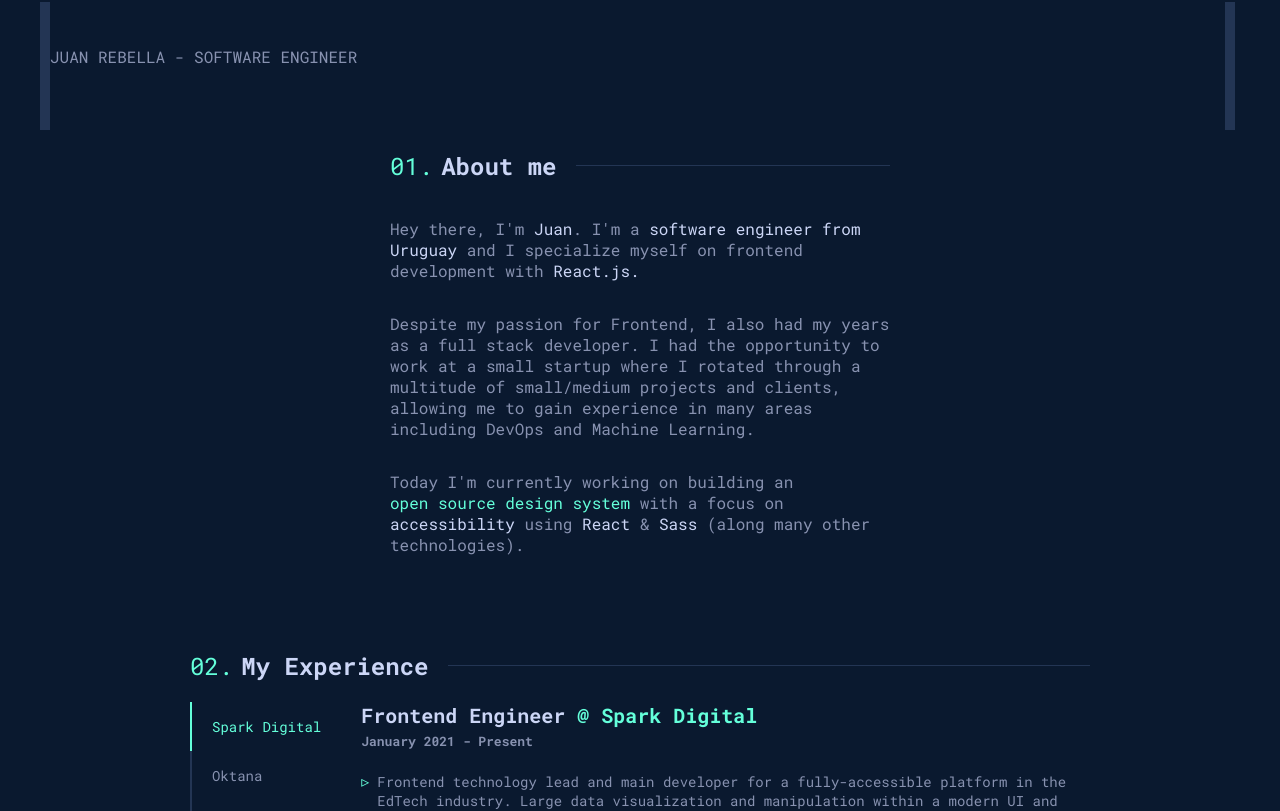
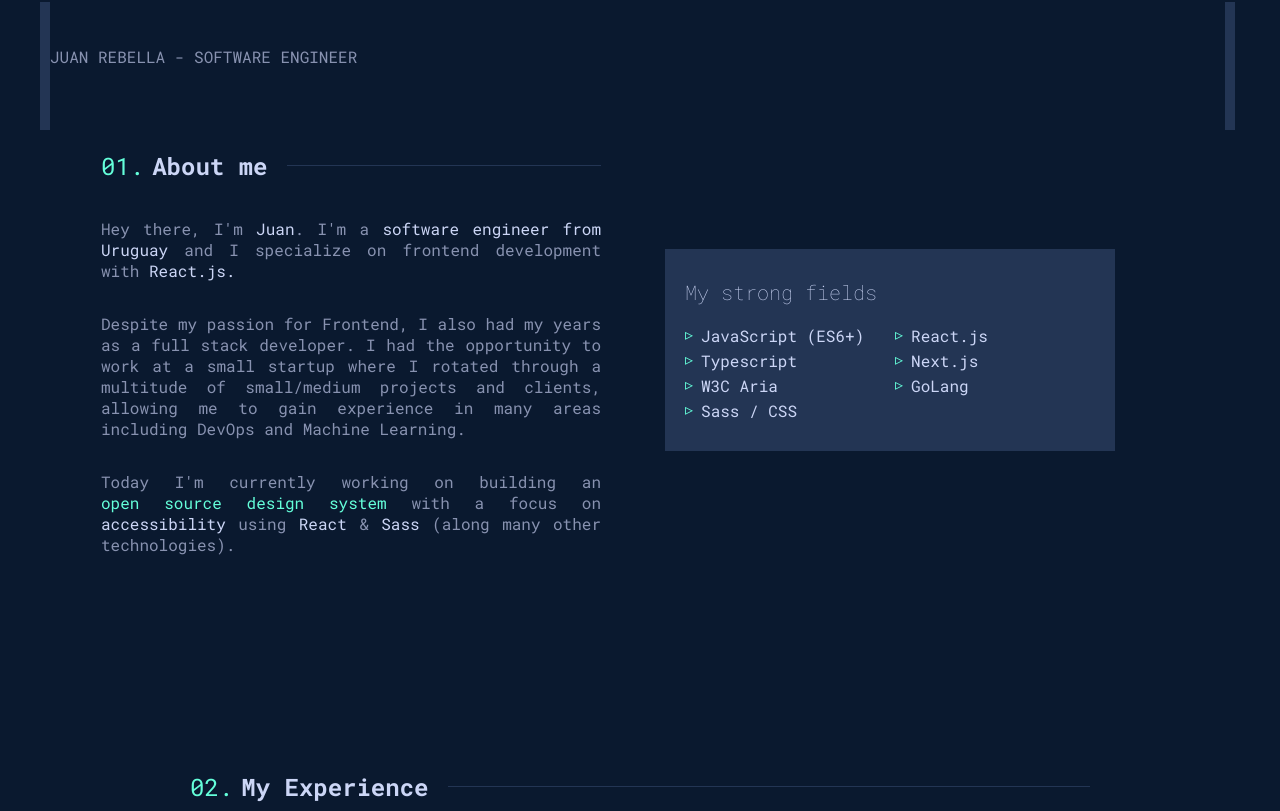
Before and after one commit to JRebella/portfolio, a Next.js app: page / in a window 1280 px wide. Shown: the part 670-1481 px from the top of the page. Built offline with nearby package versions, Linux system fonts and the light colour scheme.

Commit message:
feat: ul reusable styles, expand about section

```diff
--- /dev/null
+++ b/components/UnorderedList/ul.module.scss
@@ -0,0 +1,20 @@
+@mixin unordered-list {
+  padding: 0;
+  list-style: none;
+
+  li {
+    margin-bottom: 18px;
+    display: flex;
+    white-space: pre-wrap;
+
+    &::before {
+      content: "▹";
+      display: block;
+
+      color: var(--ds-primary);
+      font-size: 16px;
+      line-height: 1.1;
+      margin-right: 8px;
+    }
+  }
+}
--- a/components/layout/Layout.tsx
+++ b/components/layout/Layout.tsx
@@ -27,16 +27,16 @@ const NavBar: FunctionComponent = () => {
       </Link>
       <ol className={styles["link-list"]}>
         <li>
-          <Link href={"#about"}>About</Link>
+          <Link href={"/#about"}>About</Link>
         </li>
         <li>
-          <Link href={"#experience"}>Experience</Link>
+          <Link href={"/#experience"}>Experience</Link>
         </li>
         {/* <li>
           <Link href={"#projects"}>Projects</Link>
         </li> */}
         <li>
-          <Link href={"#contact"}>Contact</Link>
+          <Link href={"/#contact"}>Contact</Link>
         </li>
       </ol>
     </nav>
--- a/pageComponents/about/about.module.scss
+++ b/pageComponents/about/about.module.scss
@@ -1,7 +1,40 @@
-section.container {
+.container {
+  display: flex;
+  align-items: center;
+  justify-content: center;
+
+  flex-wrap: wrap;
+
+  margin-bottom: 20vh;
+}
+
+section.section-container {
   max-width: 500px;
 
   align-items: flex-start;
+  min-height: min-content;
 
   margin-top: 0;
+
+  text-align: justify;
 }
+
+.technologies {
+  color: var(--ds-text-accent);
+  margin: 12px 64px;
+  padding: 10px 20px;
+  background-color: var(--ds-bg-accent);
+  h3 {
+    font-weight: 100;
+  }
+
+  ul {
+    display: grid;
+    grid-template-columns: repeat(2, minmax(140px, 200px));
+    gap: 0px 10px;
+
+    li {
+      margin-bottom: 4px;
+    }
+  }
+}
--- a/pageComponents/about/aboutSection.tsx
+++ b/pageComponents/about/aboutSection.tsx
@@ -5,21 +5,26 @@ import styles from "./about.module.scss";
 
 const AboutSection: FunctionComponent<ComponentProps<"section">> = () => {
   return (
-    <section className={styles.container} id="about">
-      <h2>About me</h2>
+    <div className={styles.container}>
+      <section
+        className={styles["section-container"]}
+        id="about"
+        aria-labelledby="section-about"
+      >
+        <h2 id="section-about">About me</h2>
 
         <p>
           Hey there, I&apos;m <span className="text-accent">Juan</span>. I&apos;m a{" "}
           <span className="text-accent">software engineer from Uruguay</span> and I
-        specialize myself on frontend development with{" "}
+          specialize on frontend development with{" "}
           <span className="text-accent">React.js.</span>
         </p>
 
         <p>
-        Despite my passion for Frontend, I also had my years as a full stack developer. I
-        had the opportunity to work at a small startup where I rotated through a multitude
-        of small/medium projects and clients, allowing me to gain experience in many areas
-        including DevOps and Machine Learning.
+          Despite my passion for Frontend, I also had my years as a full stack developer.
+          I had the opportunity to work at a small startup where I rotated through a
+          multitude of small/medium projects and clients, allowing me to gain experience
+          in many areas including DevOps and Machine Learning.
         </p>
 
         <p>
@@ -36,6 +41,19 @@ const AboutSection: FunctionComponent<ComponentProps<"section">> = () => {
           <span className="text-accent">Sass</span> (along many other technologies).
         </p>
       </section>
+      <aside aria-labelledby="aside-technologies" className={styles.technologies}>
+        <h3 id="aside-technologies">My strong fields</h3>
+        <ul className="styled-ul">
+          <li>JavaScript (ES6+)</li>
+          <li>React.js</li>
+          <li>Typescript</li>
+          <li>Next.js</li>
+          <li>W3C Aria</li>
+          <li>GoLang</li>
+          <li>Sass / CSS</li>
+        </ul>
+      </aside>
+    </div>
   );
 };
 
--- a/pageComponents/contact/ContactSection.tsx
+++ b/pageComponents/contact/ContactSection.tsx
@@ -9,8 +9,8 @@ import styles from "./contact.module.scss";
 
 const ContactSection: FunctionComponent<ComponentProps<"section">> = () => {
   return (
-    <section className={styles.container} id="contact">
-      <h2>Contact Me</h2>
+    <section className={styles.container} id="contact" aria-labelledby="section-contact">
+      <h2 id="section-contact">Contact Me</h2>
       <p>
         Do you have an interesting project and think I could be a good fit?
         <br />
--- a/pageComponents/experience/ExperienceSection.tsx
+++ b/pageComponents/experience/ExperienceSection.tsx
@@ -8,8 +8,12 @@ import styles from "./experience.module.scss";
 const ExperienceSection: FunctionComponent<ComponentProps<"section">> = () => {
   const [active, setActive] = useState<Key>("spark");
   return (
-    <section className={styles.container} id="experience">
-      <h2>My Experience</h2>
+    <section
+      className={styles.container}
+      id="experience"
+      aria-labelledby="section-experience"
+    >
+      <h2 id="section-experience">My Experience</h2>
       <Tabs onChangeTabID={setActive} activeTabID={active}>
         <TabContent
           title="Spark Digital"
@@ -29,7 +33,7 @@ const ExperienceSection: FunctionComponent<ComponentProps<"section">> = () => {
           </h3>
           <h4>January 2021 - Present</h4>
 
-          <ul>
+          <ul className="styled-ul">
             <li>
               Frontend technology lead and main developer for a fully-accessible platform
               in the EdTech industry. Large data visualization and manipulation within a
@@ -83,7 +87,7 @@ const ExperienceSection: FunctionComponent<ComponentProps<"section">> = () => {
           </h3>
           <h4>July 2020 - January 2021</h4>
 
-          <ul>
+          <ul className="styled-ul">
             <li>
               Collaborated with multiple scrum teams for a large investment platform for
               the FinTech industry
@@ -125,7 +129,7 @@ const ExperienceSection: FunctionComponent<ComponentProps<"section">> = () => {
             little bit of everything across many small/medium projects. From fullstack
             development to DevOps, machine learning and data processing algorithms
           </p>
-          <ul>
+          <ul className="styled-ul">
             <li>
               Built and shipped a chatbot platform for realtime monitoring and human
               take-over
--- a/pageComponents/experience/experience.module.scss
+++ b/pageComponents/experience/experience.module.scss
@@ -22,23 +22,4 @@
   h5 {
     color: var(--ds-text-accent);
   }
-
-  ul {
-    padding: 0;
-    list-style: none;
-
-    li {
-      margin-bottom: 18px;
-      display: flex;
-      &::before {
-        content: "▹";
-        display: block;
-
-        color: var(--ds-primary);
-        font-size: 16px;
-        line-height: 1.1;
-        margin-right: 8px;
-      }
-    }
-  }
 }
--- a/pageComponents/footer/footer.module.scss
+++ b/pageComponents/footer/footer.module.scss
@@ -16,11 +16,8 @@
   cursor: pointer;
   font-size: 12px;
 
-  transition: fill, color 0.15s ease-out;
+  transition: fill, color 0.25s ease-out;
   &:hover {
-    color: var(--ds-text-accent);
-    .icons {
-      fill: var(--ds-text-accent);
-    }
+    color: var(--ds-primary);
   }
 }
--- a/pageComponents/home/HomeSection.tsx
+++ b/pageComponents/home/HomeSection.tsx
@@ -9,7 +9,7 @@ import styles from "./home.module.scss";
 
 const HomeSection: FunctionComponent<ComponentProps<"section">> = () => {
   return (
-    <section className={styles.container} id="home">
+    <section className={styles.container} id="home" aria-labelledby="section-home">
       <div>
         <div className={styles["named-avatar"]}>
           <div className={styles.avatar}>
@@ -22,7 +22,7 @@ const HomeSection: FunctionComponent<ComponentProps<"section">> = () => {
             />
           </div>
           <div>
-            <h1 className={styles.title}>
+            <h1 className={styles.title} id="section-home">
               Juan Rebella <br />
               <span className={styles.subtitle}>Software Engineer</span>
             </h1>
--- a/styles/globals.scss
+++ b/styles/globals.scss
@@ -1,3 +1,5 @@
+@use "./components/UnorderedList/ul.module.scss" as *;
+
 html,
 body {
   padding: 0;
@@ -60,3 +62,9 @@ body {
 .text-accent {
   color: var(--ds-text-accent);
 }
+
+// Components
+
+.styled-ul {
+  @include unordered-list;
+}
```
Also changed, not shown: pages/about.tsx (+6 -2 lines). Lines whose indentation alone changed are shown as unchanged.
